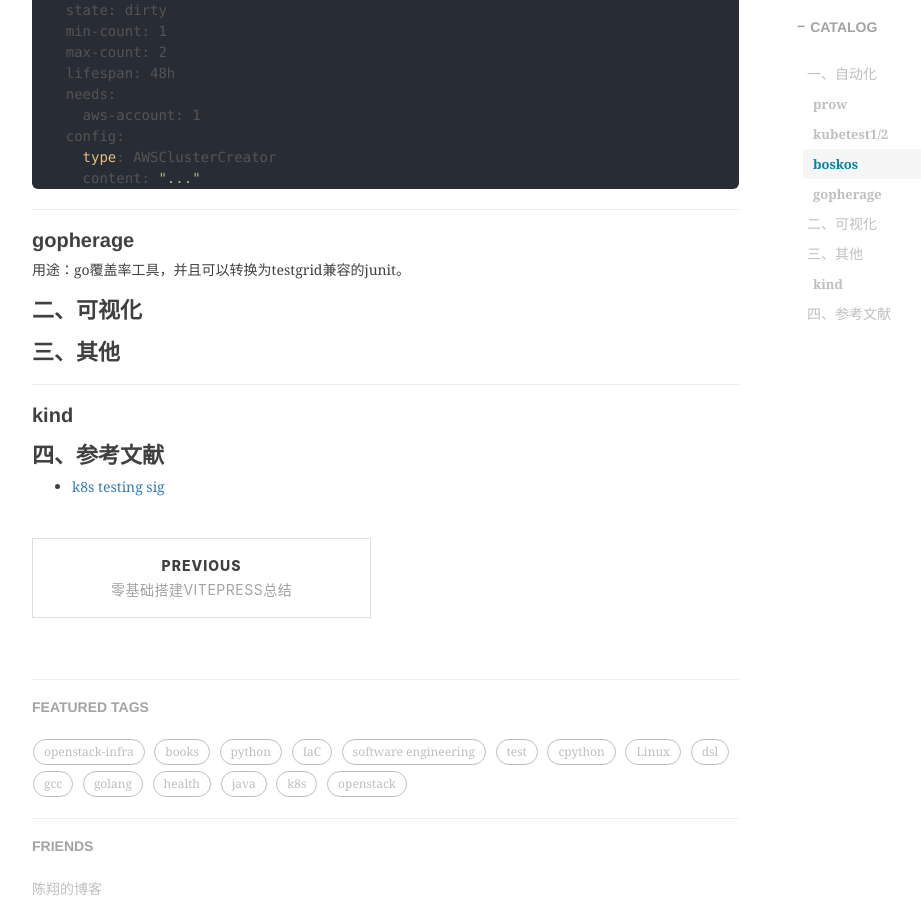
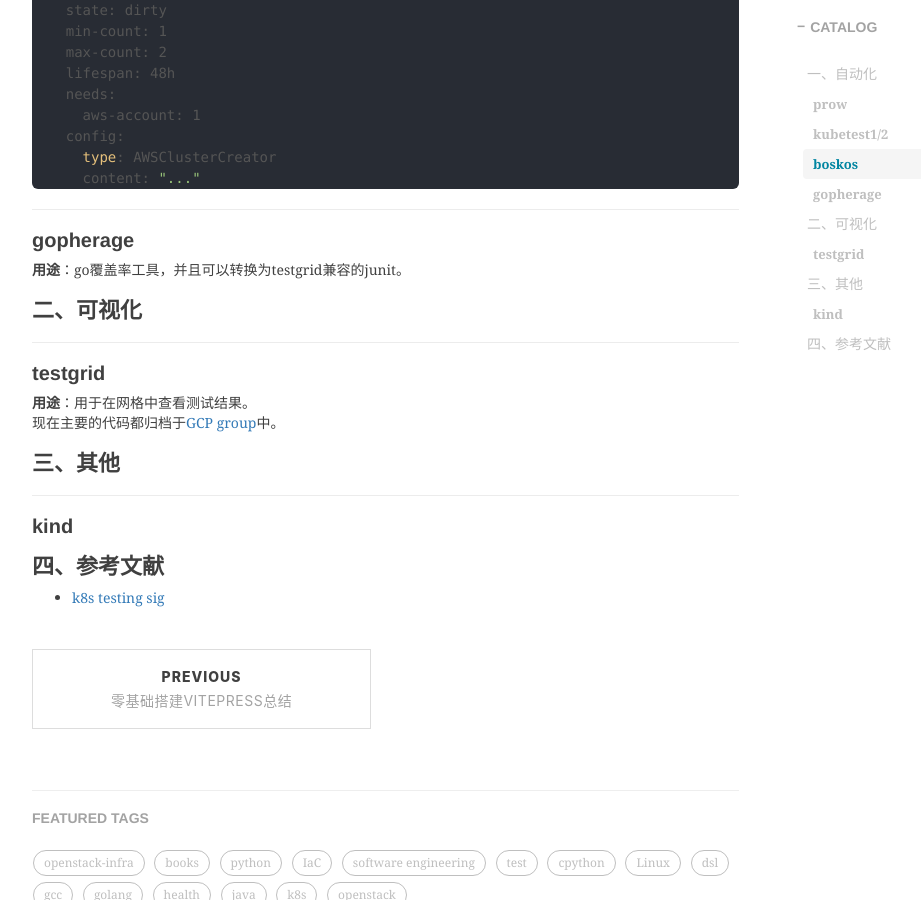
Before and after one commit to shihai1991/shihai1991.github.io, a Jekyll site: the page built from _posts/2023-06-12-kubernetes-test-sig组.md, in a window 1280 px wide and 900 px high, scrolled down 3420 px. Shown: the whole window, without its empty margins (233-1154 px from the left). Built offline with Jekyll 4.4.1, drawn with Linux system fonts in a browser that asks for light colours; nearby versions of some CDN libraries; comment, search, counter and statistics services are not loaded.

Commit message:
Update 2023-06-12-kubernetes-test-sig组.md

````diff
--- a/_posts/2023-06-12-kubernetes-test-sig组.md
+++ b/_posts/2023-06-12-kubernetes-test-sig组.md
@@ -91,9 +91,13 @@
 ```
 
 ## gopherage
-用途：go覆盖率工具，并且可以转换为testgrid兼容的junit。
+**用途**：go覆盖率工具，并且可以转换为testgrid兼容的junit。
 
 # 二、可视化
+## testgrid
+**用途**：用于在网格中查看测试结果。
+现在主要的代码都归档于[GCP group](https://github.com/GoogleCloudPlatform/testgrid)中。
+
 # 三、其他
 ## kind
 
````
